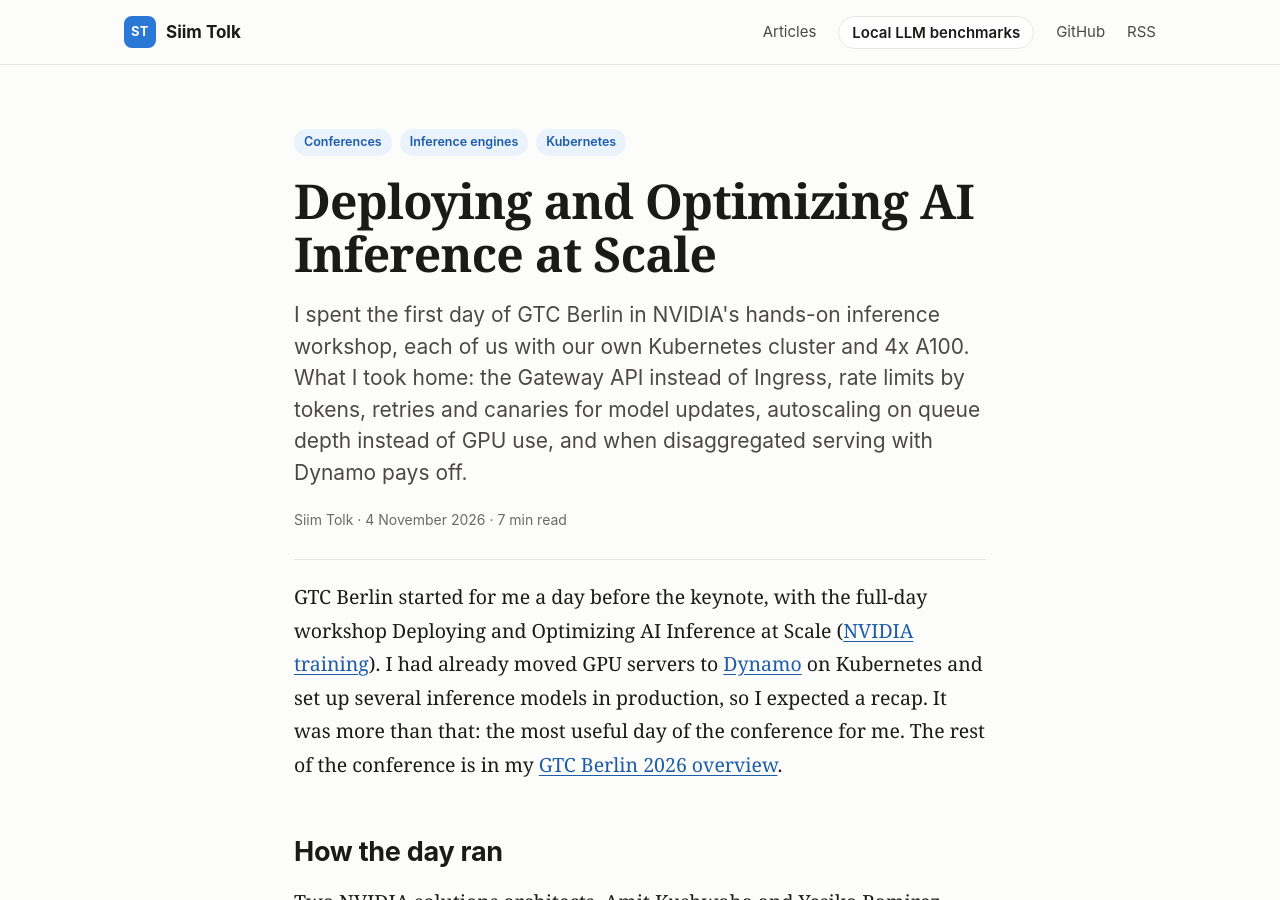
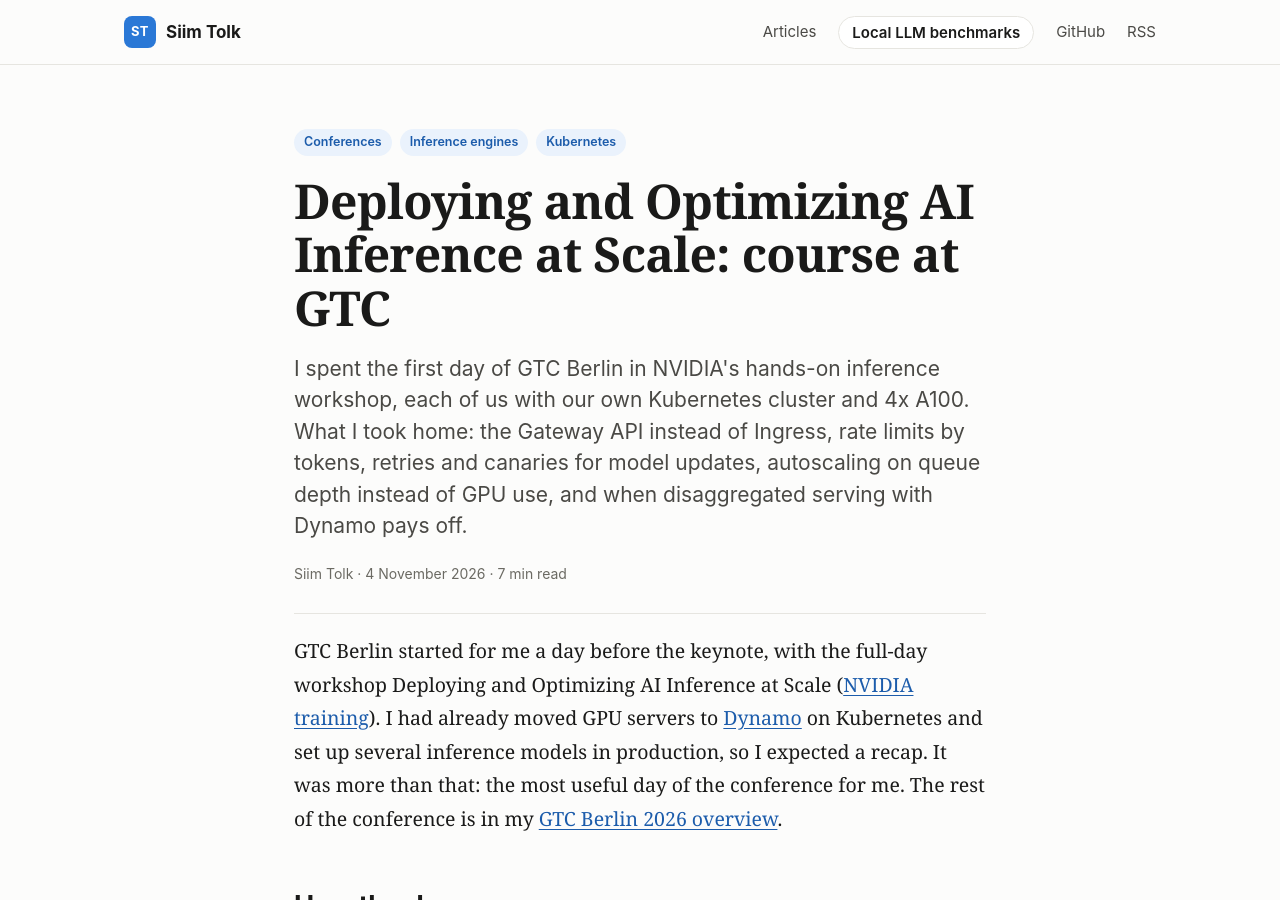
Before and after one commit to siimtolk/siimtolk.github.io, a Jekyll site: the page built from _posts/2026-11-04-gtc-inference-workshop.md, in a window 1280 px wide and 900 px high. Built offline with Jekyll 4.4.1, drawn with Linux system fonts in a browser that asks for light colours.

Commit message:
gtc-inference-workshop: add 'course at GTC' to the title
Co-Authored-By: Claude Sonnet 5.5 <noreply@anthropic.com>

```diff
--- a/_posts/2026-11-04-gtc-inference-workshop.md
+++ b/_posts/2026-11-04-gtc-inference-workshop.md
@@ -1,6 +1,6 @@
 ---
 layout: post
-title: "Deploying and Optimizing AI Inference at Scale"
+title: "Deploying and Optimizing AI Inference at Scale: course at GTC"
 description: "I spent the first day of GTC Berlin in NVIDIA's hands-on inference workshop, each of us with our own Kubernetes cluster and 4x A100. What I took home: the Gateway API instead of Ingress, rate limits by tokens, retries and canaries for model updates, autoscaling on queue depth instead of GPU use, and when disaggregated serving with Dynamo pays off."
 date: 2026-11-04
 tags: [Conferences, Inference engines, Kubernetes]
```
